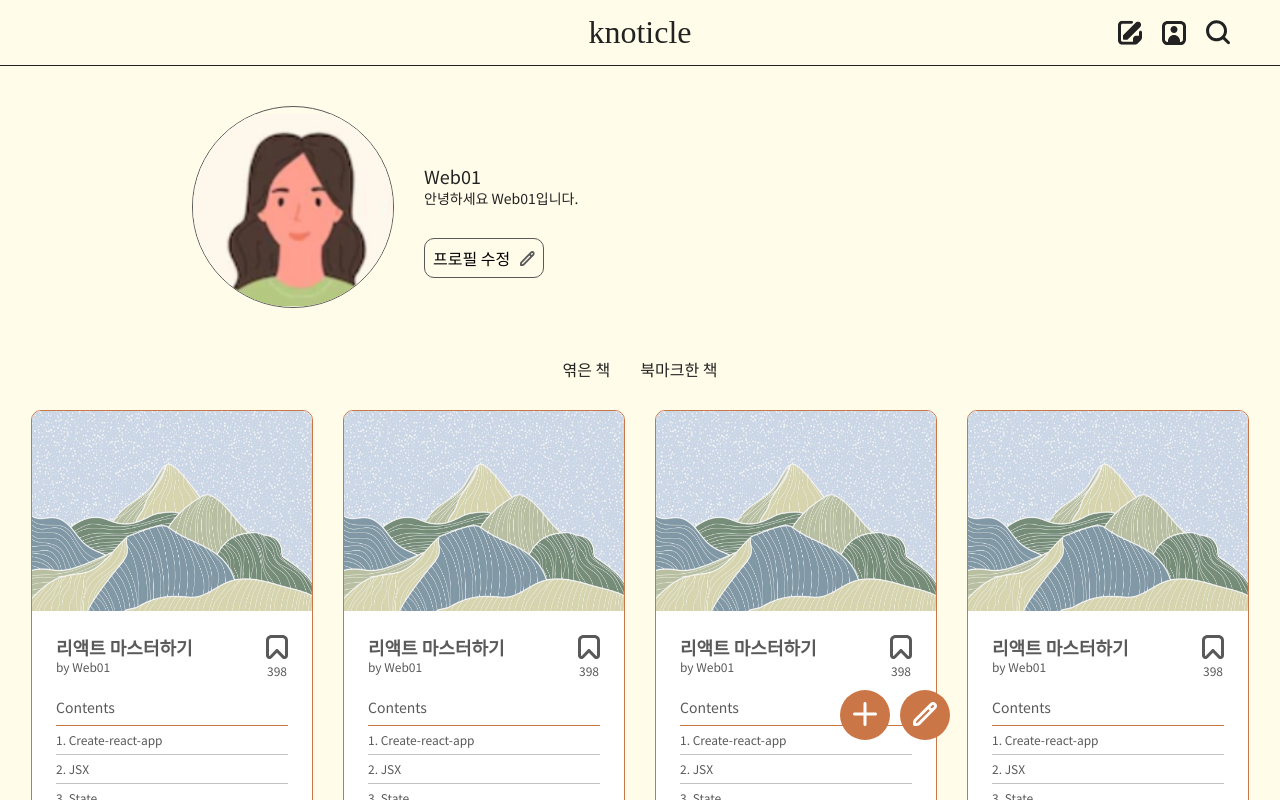
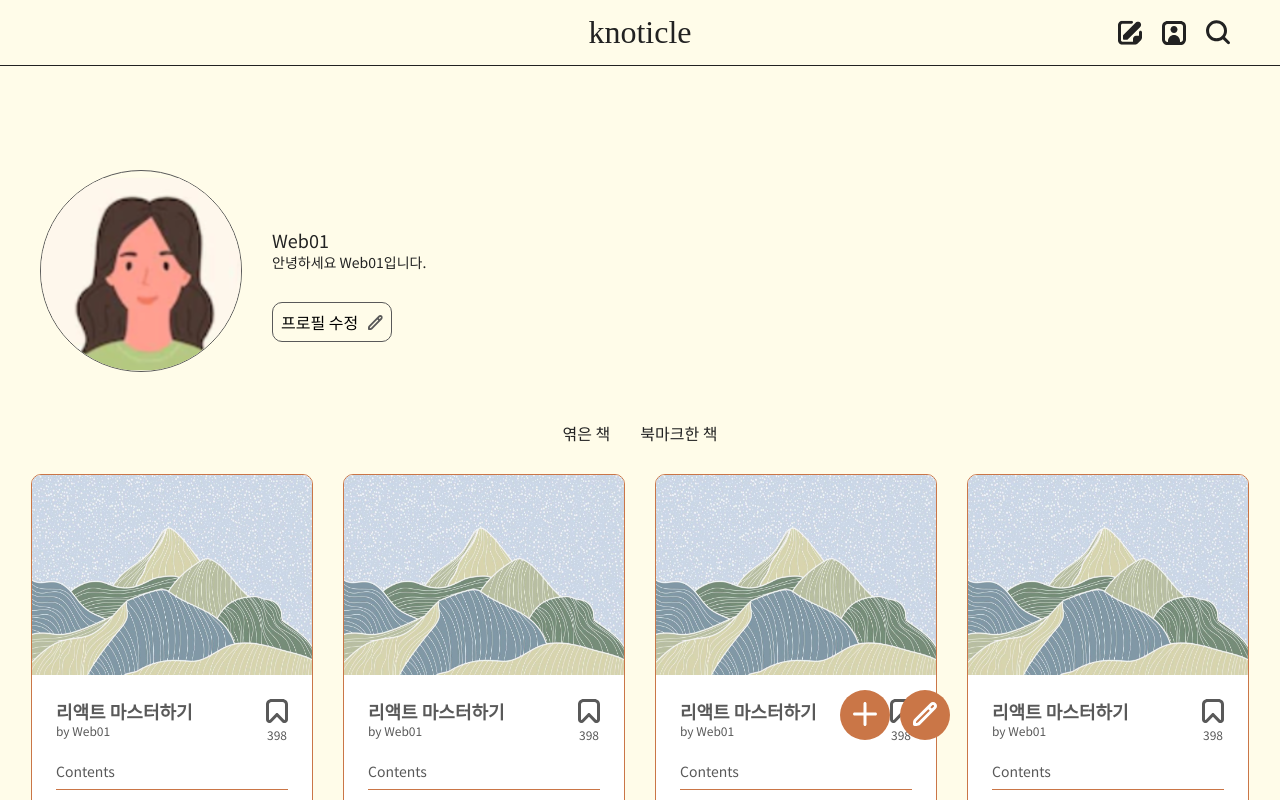
Before and after one commit to boostcampwm-2022/web01-knoticle, a Next.js app in the folder frontend/: page /study in a window 1280 px wide. Shown: the top 800 px of the page. Built offline with nearby package versions, Linux system fonts and the light colour scheme; a web font is replaced by a local one.

Commit message:
chore: css PageWrapper, Inner 추가

```diff
--- a/frontend/components/Slider/index.tsx
+++ b/frontend/components/Slider/index.tsx
@@ -46,6 +46,7 @@ function Slider() {
           <Book />
           <Book />
           <Book />
+          <Book />
         </SliderBookContainer>
       </SliderContent>
 
--- a/frontend/components/search/SearchBar/styled.ts
+++ b/frontend/components/search/SearchBar/styled.ts
@@ -1,6 +1,7 @@
 import styled from 'styled-components';
 
 export const SearchBarWrapper = styled.div`
+  width: 100%;
   margin-bottom: 16px;
   border-bottom: 1px solid var(--title-active-color);
   display: flex;
--- a/frontend/components/search/SearchFilter/styled.ts
+++ b/frontend/components/search/SearchFilter/styled.ts
@@ -1,6 +1,7 @@
 import styled from 'styled-components';
 
 export const FilterWrapper = styled.div`
+  width: 100%;
   margin-bottom: 16px;
   display: flex;
   justify-content: space-between;
--- a/frontend/pages/study.tsx
+++ b/frontend/pages/study.tsx
@@ -2,19 +2,19 @@ import GNB from '@components/common/GNB';
 import BookListTab from '@components/study/BookListTab.tsx';
 import FAB from '@components/study/FAB';
 import UserProfile from '@components/study/UserProfile';
-import { FlexCenterPositioner, PageColorWrapper } from '@styles/layout';
+import { PageInnerLarge, PageWrapper } from '@styles/layout';
 
 export default function Study() {
   return (
     <>
       <GNB />
-      <PageColorWrapper>
-        <FlexCenterPositioner>
+      <PageWrapper>
+        <PageInnerLarge>
           <UserProfile />
           <BookListTab />
-        </FlexCenterPositioner>
+        </PageInnerLarge>
         <FAB />
-      </PageColorWrapper>
+      </PageWrapper>
     </>
   );
 }
--- a/frontend/styles/layout.ts
+++ b/frontend/styles/layout.ts
@@ -25,16 +25,18 @@ export const FlexColumnCenter = styled.div`
   align-items: center;
 `;
 
-export const PageColorWrapper = styled.div`
-  width: 100%;
-  height: 100%;
+export const PageWrapper = styled.div`
+  padding-top: 64px;
+  min-height: calc(100vh - 67px);
   background-color: var(--light-yellow-color);
 `;
 
-export const FlexCenterPositioner = styled(FlexCenter)`
-  width: 70%;
-  left: 0;
-  right: 0;
-  margin: auto;
-  flex-direction: column;
+export const PageInnerSmall = styled(FlexColumnCenter)`
+  margin: 0 auto;
+  max-width: 900px;
 `;
+
+export const PageInnerLarge = styled(FlexColumnCenter)`
+  margin: 0 auto;
+  max-width: 1200px;
+`;
```
Also changed, not shown: frontend/components/search/styled.ts (deleted, +0 -13 lines), frontend/pages/index.tsx (+10 -6 lines), frontend/pages/search.tsx (+7 -7 lines).
